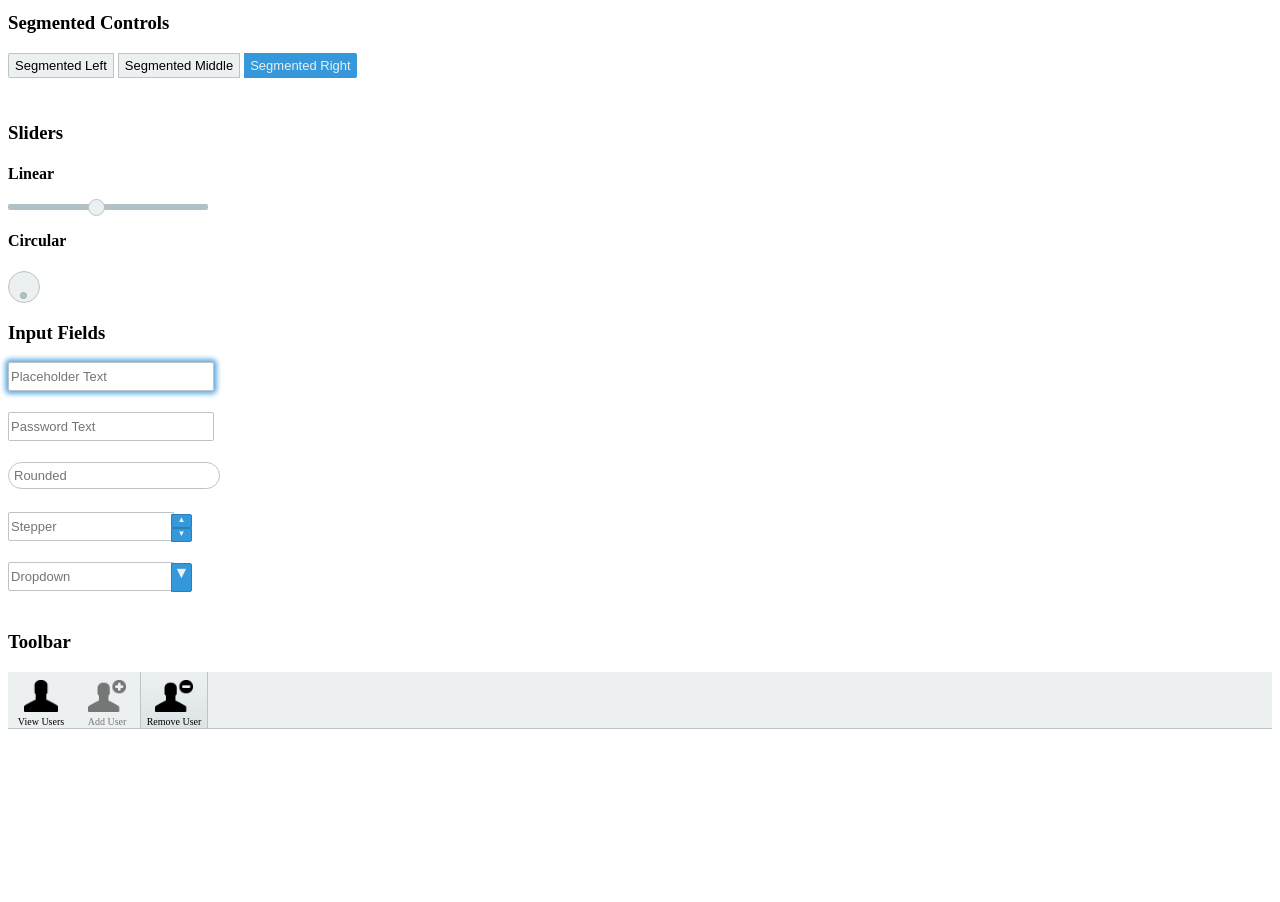
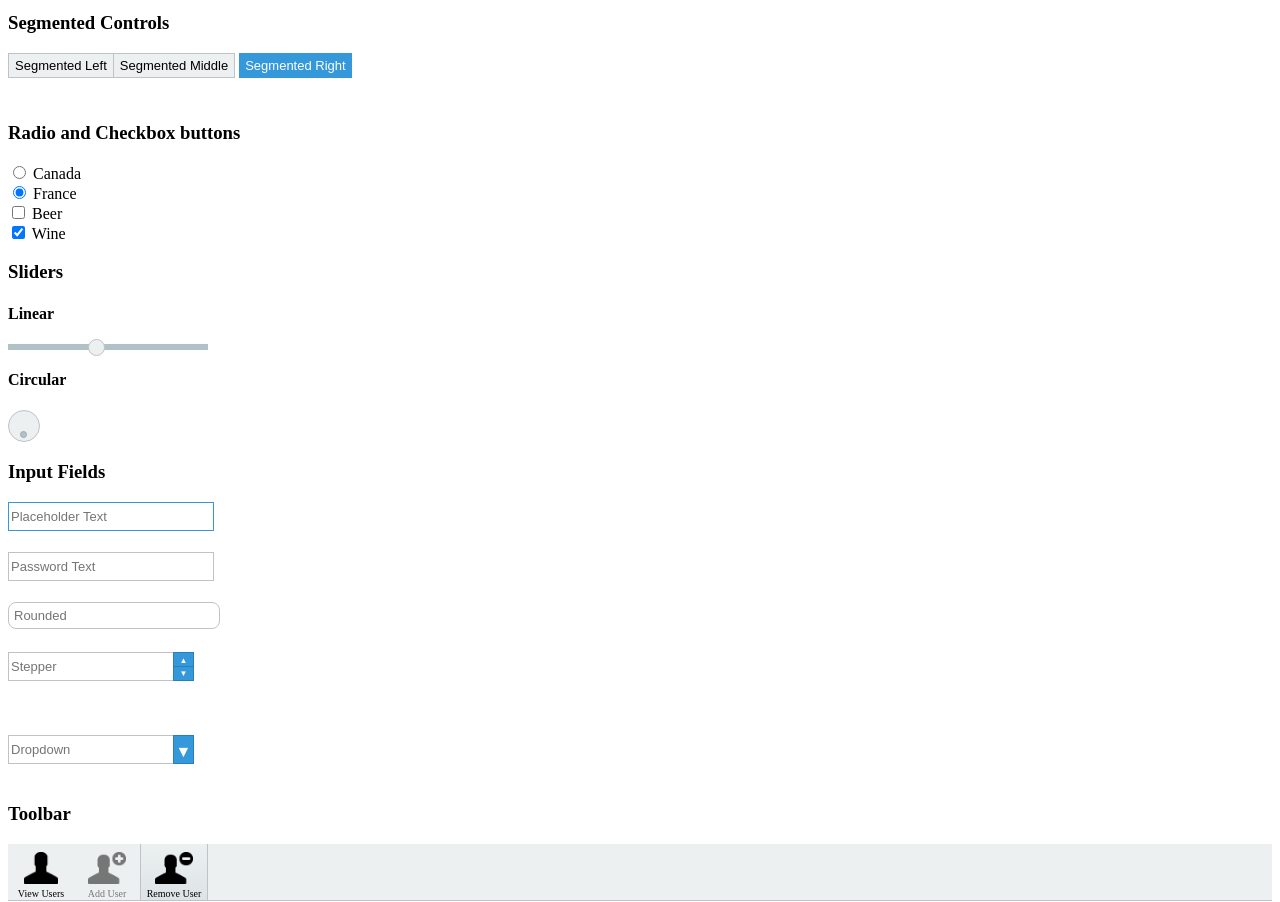
Before and after one commit to ahankinson/AristoFlat, a plain HTML site: page index.html in a window 1280 px wide. Shown: the part 420-1322 px from the top of the page. Before the commit the page ends 1150 px from the top, so only its background shows below. Drawn offline with Linux system fonts and the light colour scheme.

Commit message:
Modification with scss and sass...noob powa

```diff
--- a/index.html
+++ b/index.html
@@ -102,6 +102,13 @@
             </div>
         </section>
         <section>
+            <h3>Radio and Checkbox buttons</h3>
+            <input type="radio" name="country" value="Canada" class="radio radio-unchecked"> Canada<br>
+            <input type="radio" name="country" value="France" checked class="radio radio-checked"> France<br>
+            <input type="checkbox" name="alcohol" value="Beer" class="checkbox checkbox-unchecked"> Beer<br>
+            <input type="checkbox" name="alcohol" value="Wine" checked class="checkbox checkbox-checked"> Wine<br>
+        </section>
+        <section>
             <h3>Sliders</h3>
             <h4>Linear</h4>
             <div id="slider" class="slider-track">
@@ -123,15 +130,17 @@
             <div class="spacer">
                 <input type="text" class="input input-rounded" placeholder="Rounded">
             </div>
-            <div class="spacer">
-                <input type="text" class="input input-stepper" placeholder="Stepper">
-                <div class="stepper-up">&#9650;</div>
-                <div class="stepper-down">&#9660;</div>
-            </div>
-            <div class="spacer">
-                <input type="text" class="input input-dropdown" placeholder="Dropdown">
-                <div class="dropdown-down">&#9660;</div>
-            </div>
+                 <input type="text" class="input input-stepper" placeholder="Stepper">
+                 <div class="stepper-up"></div>
+                 <div class="stepper-down"></div>
+                 <div class="stepper-up-value">&#9650;</div>
+                 <div class="stepper-down-value">&#9660;</div>
+             </div>
+             <div class="spacer">
+                 <input type="text" class="input input-dropdown" placeholder="Dropdown">
+                 <div class="dropdown-down"></div>
+                 <div class="dropdown-down-value">&#9660;</div>
+             </div>
         </section>
         <section>
             <h3>Toolbar</h3>
--- a/theme.scss
+++ b/theme.scss
@@ -7,15 +7,18 @@ $CPThemeControlDefaultHoverBackground: darken($CPThemeControlDefaultBackgroundCo
 $CPThemeControlDefaultActiveBackground: darken($CPThemeControlDefaultBackgroundColor, 20%);
 $CPThemeControlDefaultBorderColor: #bdc3c7;
 $CPThemeControlDefaultBorderWidth: 1px;
-$CPThemeControlDefaultBorderRadius: 2px;
-$CPThemeControlRoundedBorderRadius: 20px;
+$CPThemeControlDefaultBorderRadius: 0px;
+$CPThemeControlRoundedBorderRadius: 8px;
+
+$CPThemeControlDisableDefaultFontColor: #B8B8B8;
+$CPThemeControlDisableDefaultBackgroundColor: #f5f5f5;
 
 // for first responders / default action controls
 $CPThemeControlHighlightedBackgroundColor: #3498db;
 $CPThemeControlHighlightedBorderColor: #2980b9;
 $CPThemeControlHighlightedHoverBackground: darken($CPThemeControlHighlightedBackgroundColor, 10%);
 $CPThemeControlHighlightedActiveBackground: darken($CPThemeControlHighlightedBackgroundColor, 20%);
-$CPThemeControlHighlightedFontColor: $CPThemeControlDefaultBackgroundColor;
+$CPThemeControlHighlightedFontColor: #ffffff;
 
 $CPThemeControlDefaultButtonHeight: 25px;
 $CPThemeControlSmallButtonHeight: 20px;
@@ -60,7 +63,7 @@ body {
 }
 
 .btn-rounded {
-  border-radius: $CPThemeControlRoundedBorderRadius + 15px;
+  border-radius: $CPThemeControlRoundedBorderRadius;
 }
 
 .btn-small {
@@ -86,13 +89,13 @@ body {
 }
 
 .btn-disabled {
-  color: lighten($CPThemeControlDefaultFontColor, 20%);
-  background: lighten($CPThemeControlDefaultBackgroundColor, 20%);
+  color: $CPThemeControlDisableDefaultFontColor;
+  background: $CPThemeControlDisableDefaultBackgroundColor;
   &:hover {
-    background: lighten($CPThemeControlDefaultBackgroundColor, 20%);
+    background: $CPThemeControlDisableDefaultBackgroundColor;
   }
   &:active {
-    background: lighten($CPThemeControlDefaultBackgroundColor, 20%);
+    background: $CPThemeControlDisableDefaultBackgroundColor;
   }
 }
 
@@ -120,7 +123,7 @@ body {
 .seg-left {
   border-top-left-radius: $CPThemeControlDefaultBorderRadius;
   border-bottom-left-radius: $CPThemeControlDefaultBorderRadius;
-  margin-right: 0;
+  margin-right: -5px;
 }
 
 .seg-middle {
@@ -130,6 +133,7 @@ body {
 .seg-right {
   border-top-right-radius: $CPThemeControlDefaultBorderRadius;
   border-bottom-right-radius: $CPThemeControlDefaultBorderRadius;
+  margin-right: 15px;
 }
 
 .seg-active {
@@ -201,7 +205,7 @@ body {
 }
 
 .input-focus-ring {
-  box-shadow: 0px 0px 5px 3px lighten($CPThemeControlHighlightedBackgroundColor, 10%);
+  border: $CPThemeControlDefaultBorderWidth solid $CPThemeControlHighlightedBackgroundColor;
 }
 
 .input-stepper, .input-dropdown {
@@ -213,17 +217,16 @@ body {
 .stepper-up, .stepper-down {
   // we may need some chevron images here.
   width: 19px;
-  height: 12px;
+  height: 13px;
   font-size: 8px;
   text-align: center;
-  color: $CPThemeControlHighlightedFontColor;
   background: $CPThemeControlHighlightedBackgroundColor;
   border: $CPThemeControlDefaultBorderWidth solid $CPThemeControlHighlightedBorderColor;
 
   // Demo positioning
   position: relative;
-  top: -27px;
-  left: 163px;
+  top: -29px;
+  left: 165px;
 }
 
 .stepper-up {
@@ -235,7 +238,28 @@ body {
 .stepper-down {
   vertical-align: top;
   border-bottom-right-radius: $CPThemeControlDefaultBorderRadius;
+  top: -30px;
 }
+
+.stepper-up-value {
+    width: 19px;
+    height: 12px;
+    font-size: 8px;
+    text-align: center;
+    color: $CPThemeControlHighlightedFontColor;
+    position: relative;
+    top: -55px;
+    left: 166px; }
+
+.stepper-down-value {
+    width: 19px;
+    height: 12px;
+    font-size: 8px;
+    text-align: center;
+    color: $CPThemeControlHighlightedFontColor;
+    position: relative;
+    top: -54px;
+    left: 166px; }
 
 .input-rounded {
   border-radius: $CPThemeControlRoundedBorderRadius;
@@ -252,7 +276,6 @@ body {
   width: 19px;
   height: 27px;
   text-align: center;
-  content: "\9660";
   background: $CPThemeControlHighlightedBackgroundColor;
   color: $CPThemeControlHighlightedFontColor;
   border: $CPThemeControlDefaultBorderWidth solid $CPThemeControlHighlightedBorderColor;
@@ -261,9 +284,20 @@ body {
 
   /* Demo positioning */
   position: relative;
-  top: -28px;
-  left: 163px;
+  top: -29px;
+  left: 165px;
 }
+
+.dropdown-down-value {
+    width: 19px;
+    height: 27px;
+    text-align: center;
+    content: "\9660";
+    color: $CPThemeControlHighlightedFontColor;
+    /* Demo positioning */
+    position: relative;
+    top: -50px;
+    left: 166px; }
 
 /* Toolbar */
 .toolbar {
@@ -423,6 +457,34 @@ body {
   }
 }
 
+/* Radio */
+
+/* What about the first theme of this example : http://fronteed.com/iCheck/ ? */
+.radio
+{
+
+}
+
+.checkbox
+{
+
+}
+
+.radio-checked{
+
+}
+
+.radio-unchecked{
+
+}
+
+.checkbox-checked{
+
+}
+
+.checkbox-unchecked{
+
+}
 
 /* Windows */
 .window {
```
Also changed, not shown: theme.css.
